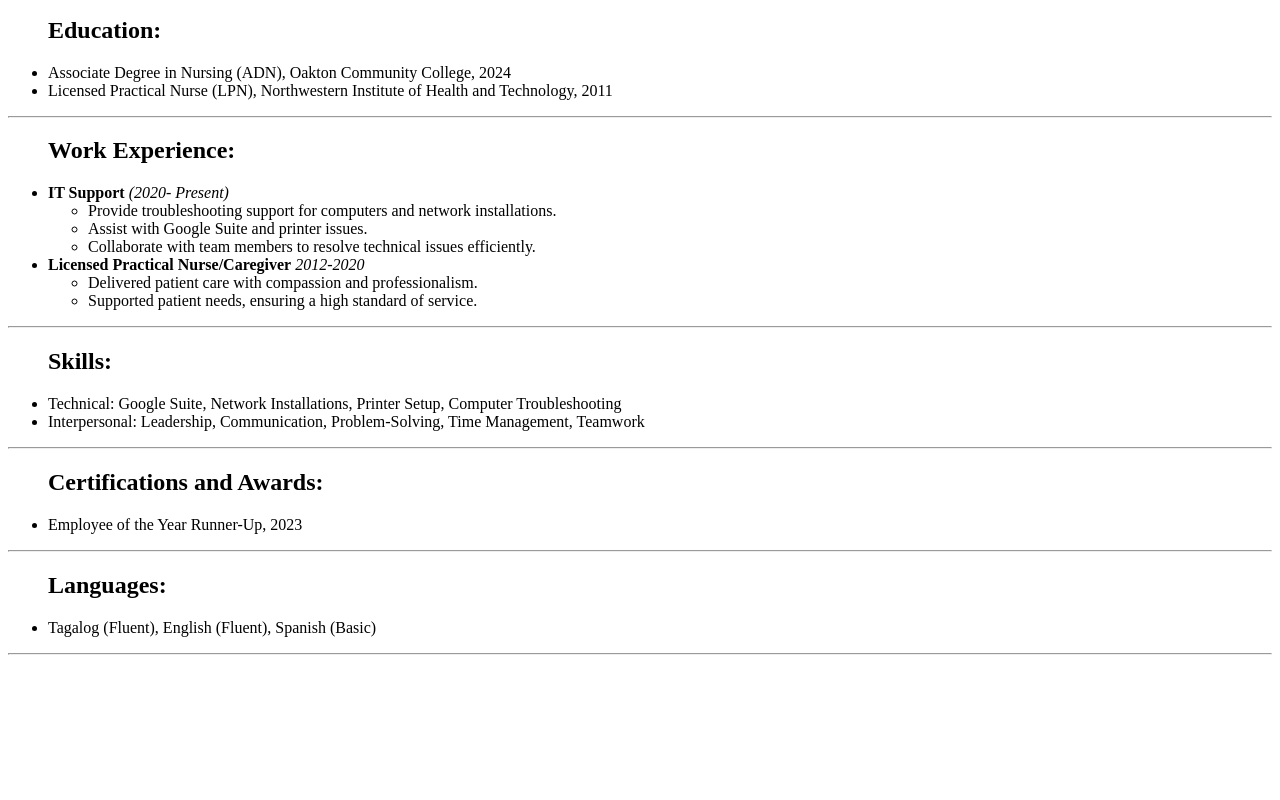
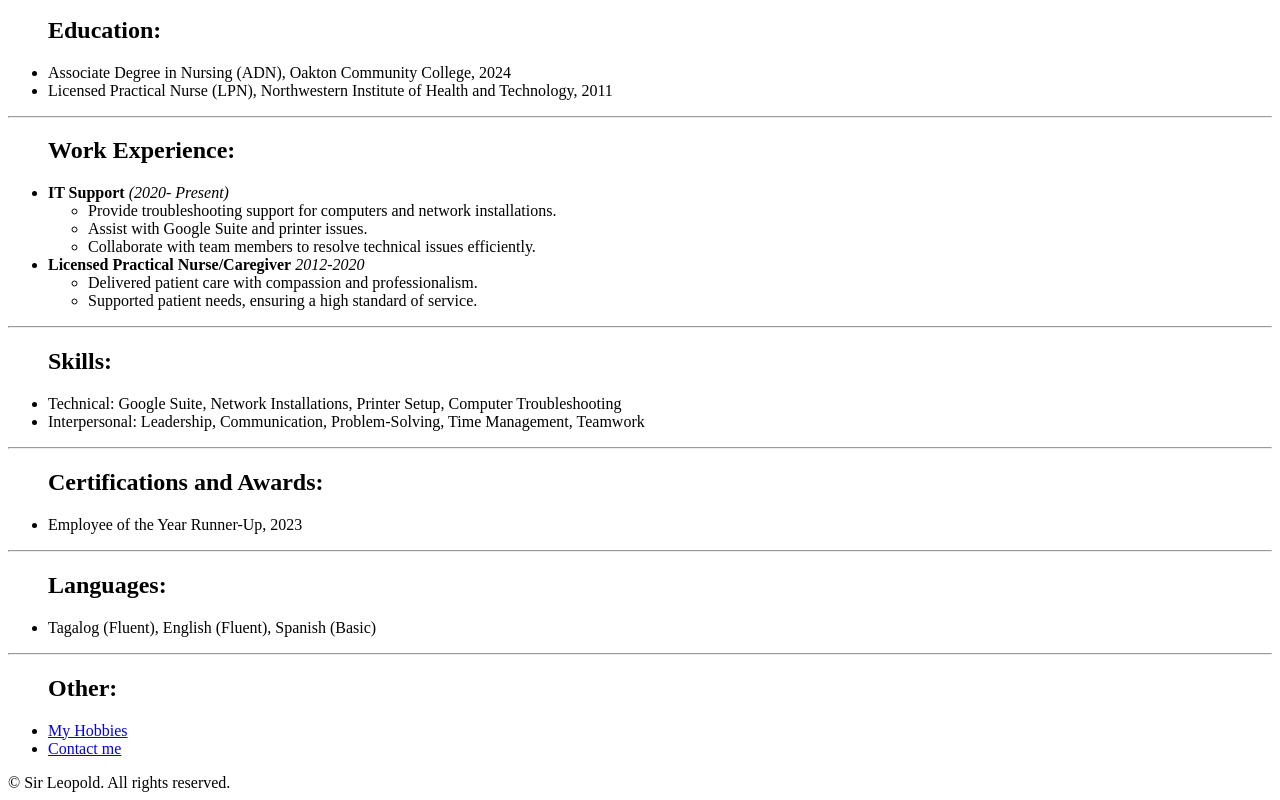
Before and after one commit to diodiel/Intro_Capstone, a plain HTML site: page index.html in a window 1280 px wide. Shown: the part 400-1200 px from the top of the page. Before the commit the page ends 1063 px from the top, so only its background shows below. Drawn offline with Linux system fonts and the light colour scheme.

Commit message:
Add files via upload

```diff
--- a/index.html
+++ b/index.html
@@ -78,5 +78,17 @@
       <li>Tagalog (Fluent), English (Fluent), Spanish (Basic)</li>
     </ul>
     <hr />
+    <ul>
+      <h2>Other:</h2>
+      <li>
+        <a
+          href="https://shortpixel.com/blog/wp-content/uploads/2023/12/ezgif-5-1573383f6b.gif"
+          >My Hobbies</a
+        >
+      </li>
+      <li><a href="./contact_me.html"> Contact me </a></li>
+    </ul>
   </body>
+
+  <footer>© Sir Leopold. All rights reserved.</footer>
 </html>
```
